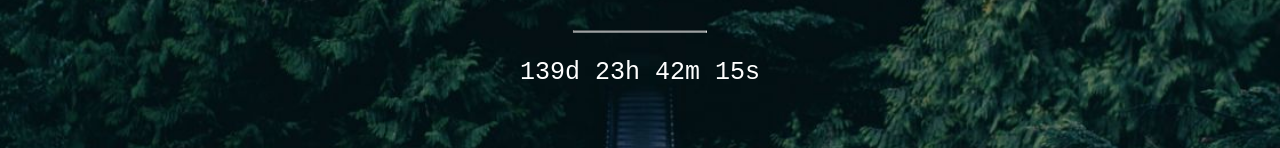
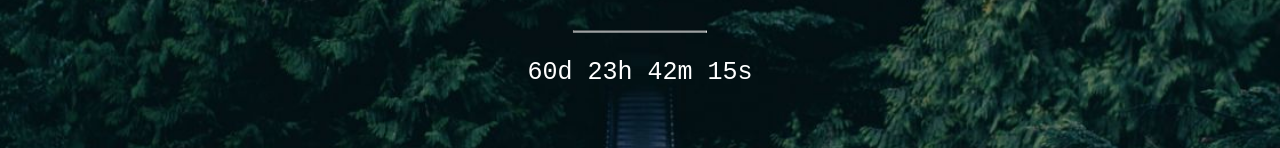
Before and after one commit to AliHabeb/alihabeb.github.io, a plain HTML site: page index.html in a window 1280 px wide. Shown: the part 391-539 px from the top of the page. Drawn offline with Linux system fonts and the light colour scheme.

```diff
--- a/index.html
+++ b/index.html
@@ -99,8 +99,7 @@
 </script>
 <script>
     // Set the date we're counting down to
-    var countDownDate = new Date(2020, 10, 1, 12, 0, 0).getTime();
-
+    var countDownDate = new Date(2020, 07, 14, 12, 0, 0).getTime();
     // Update the count down every 1 second
     var x = setInterval(function () {
 
```
